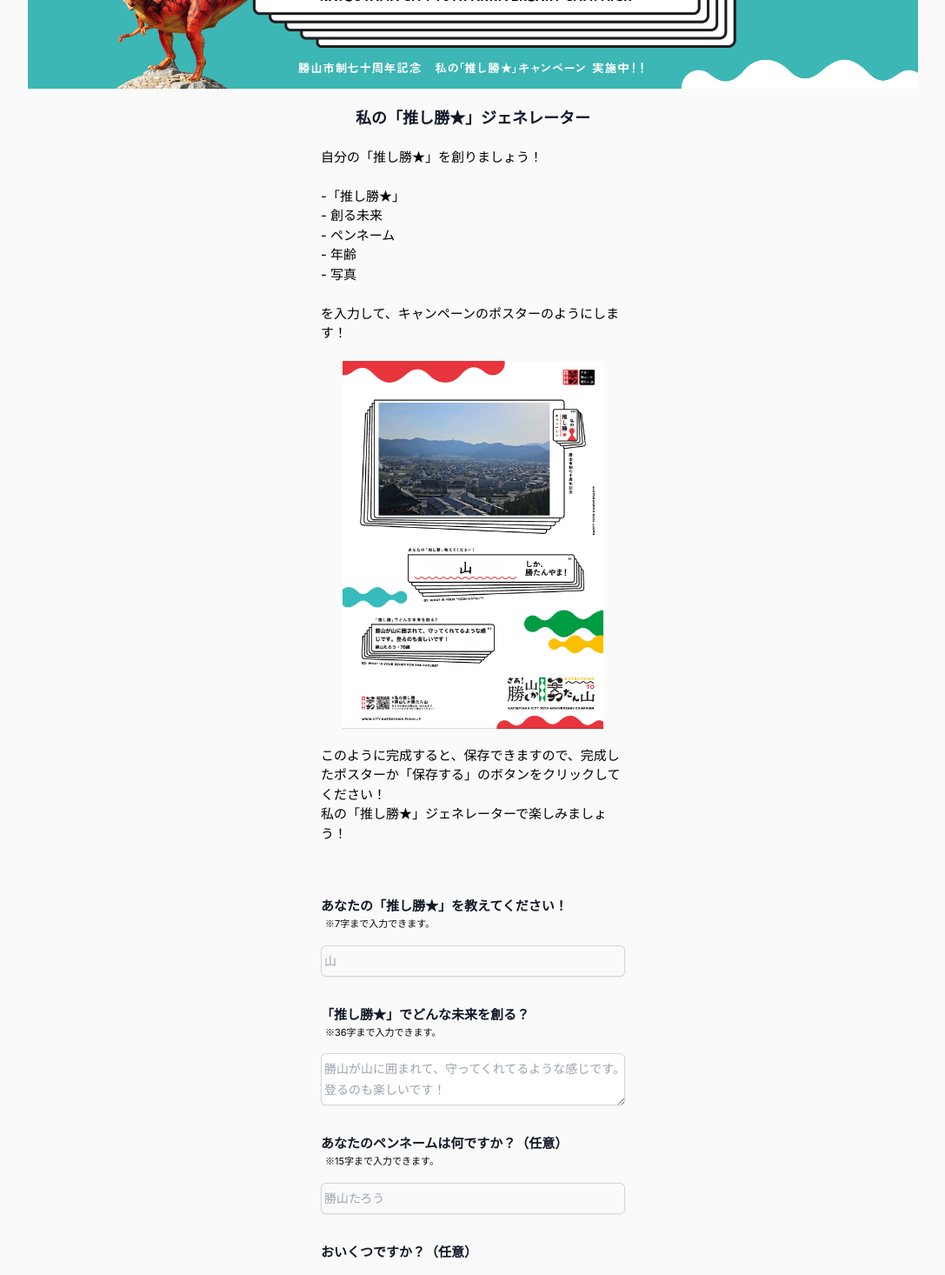
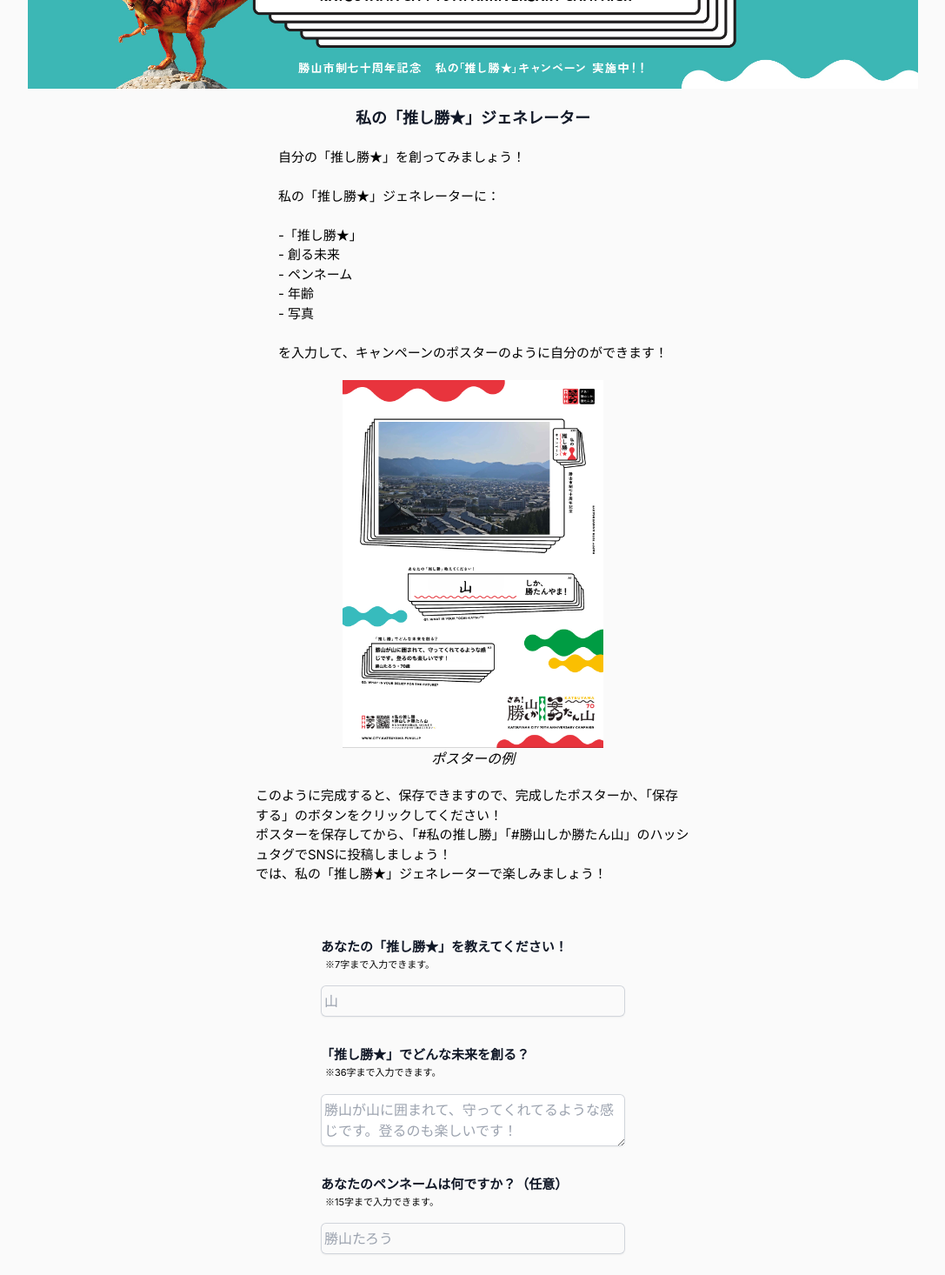
Before and after one commit to cicada-1/oshikatsu-maker-test, a Next.js app: page / in a window 1280 px wide. Shown: the part 180-1646 px from the top of the page at 87% size, without its empty margins (96-1183 px from the left). Built offline with nearby package versions, Linux system fonts and the light colour scheme.

Commit message:
Added some more detail to the explanation and made the poster example not part of the p tags

```diff
--- a/app/globals.css
+++ b/app/globals.css
@@ -37,8 +37,11 @@ body {
   /* Specify the correct path to the font files */
 }
 
+.heading {
+  max-width: 500px;
+}
+
 .explanation {
-  max-width: 350px;
   word-wrap: break-word;
   font-size: 15px;
 }
@@ -62,6 +65,10 @@ body {
 .form-note {
   font-size: 11px;
   padding-left: 5px;
+}
+
+.form-field {
+  max-width: 350px;
 }
 
 .age-container, .age {
--- a/app/page.tsx
+++ b/app/page.tsx
@@ -122,43 +122,53 @@ export default function Home(this: any) {
         />
       </a>
 
-      <div className="heading my-5 px-5 flex flex-col items-center">
+      <div className="heading m-5 flex flex-col items-center">
         <h1 className="form-title mb-5 font-bold leading-7 text-gray-900">私の「推し勝★」ジェネレーター</h1>
-        <p className="explanation flex flex-col items-center">
-          自分の「推し勝★」を創りましょう！<br /><br />
+        <p
+          className="explanation"
+          style={{ whiteSpace: 'pre-wrap' }}
+        >
+          自分の「推し勝★」を創ってみましょう！<br /> <br />
+          私の「推し勝★」ジェネレーターに：<br /> <br />
           -「推し勝★」<br />
           - 創る未来<br />
           - ペンネーム<br />
           - 年齢<br />
-          - 写真<br /><br />
-          を入力して、キャンペーンのポスターのようにします！
-          <img
-            className="poster-example my-5"
-            alt="not found"
-            src={posterExample.src}
-          />
-          このように完成すると、保存できますので、完成したポスターか「保存する」のボタンをクリックしてください！<br />
-          私の「推し勝★」ジェネレーターで楽しみましょう！
+          - 写真<br /> <br />
+          を入力して、キャンペーンのポスターのように自分のができます！
+        </p>
+          <div className="my-5 flex flex-col items-center">
+            <img
+              className="poster-example"
+              alt="not found"
+              src={posterExample.src}
+            />
+            <p className="image-note"><em>ポスターの例</em></p>
+          </div>
+        <p className="explanation">
+          このように完成すると、保存できますので、完成したポスターか、「保存する」のボタンをクリックしてください！<br />
+          ポスターを保存してから、「#私の推し勝」「#勝山しか勝たん山」のハッシュタグでSNSに投稿しましょう！<br />
+          では、私の「推し勝★」ジェネレーターで楽しみましょう！
         </p>
       </div>
 
       <form onSubmit={handleSubmit} className="p-5">
         <div className="space-y-5 flex flex-col items-center">
-          <div className="form mt-5 grid grid-cols-1 gap-x-6 gap-y-8 sm:grid-cols-6">
+          <div className="form mt-5 grid grid-cols-1 gap-x-6 gap-y-8">
             <div className="col-span-full">
               <label htmlFor="oshikatsu" className="form-heading block font-semibold leading-6 text-gray-900">
                 あなたの「推し勝★」を教えてください！
               </label>
               <p className="form-note">※7字まで入力できます。</p>
               <div className="mt-2">
-                <div className="flex mt-4 rounded-md shadow-sm ring-1 ring-inset ring-gray-300 focus-within:ring-2 focus-within:ring-inset focus-within:ring-indigo-600 sm:max-w-md">
+                <div className="form-field flex mt-4 rounded-md shadow-sm ring-1 ring-inset ring-gray-300 focus-within:ring-2 focus-within:ring-inset focus-within:ring-indigo-600">
                   <input
                     type="text"
                     name="oshikatsu"
                     id="oshikatsu"
                     value={formData.oshikatsu}
                     maxLength={7}
-                    className="oshikatsu block flex-1 rounded-md border-0 bg-transparent py-1.5 pl-1 text-gray-900 placeholder:text-gray-400 focus:ring-0 sm:text-sm sm:leading-6"
+                    className="oshikatsu block flex-1 rounded-md border-0 bg-transparent py-1.5 pl-1 text-gray-900 placeholder:text-gray-400 focus:ring-0"
                     placeholder="山"
                     required={true}
                     onInvalid={existenceValidity}
@@ -173,13 +183,13 @@ export default function Home(this: any) {
                 「推し勝★」でどんな未来を創る？
               </label>
               <p className="form-note">※36字まで入力できます。</p>
-              <div className="mt-2">
+              <div className="form-field mt-2">
                 <textarea
                   name="mirai"
                   id="mirai"
                   value={formData.mirai}
                   maxLength={36}
-                  className="mirai block w-full mt-4 rounded-md border-0 py-1.5 pl-1 text-gray-900 shadow-sm ring-1 ring-inset ring-gray-300 placeholder:text-gray-400 focus:ring-2 focus:ring-inset focus:ring-indigo-600 sm:text-sm sm:leading-6"
+                  className="mirai block w-full mt-4 rounded-md border-0 py-1.5 pl-1 text-gray-900 shadow-sm ring-1 ring-inset ring-gray-300 placeholder:text-gray-400 focus:ring-2 focus:ring-inset focus:ring-indigo-600"
                   placeholder="勝山が山に囲まれて、守ってくれてるような感じです。登るのも楽しいです！"
                   required={true}
                   onInvalid={existenceValidity}
@@ -194,14 +204,14 @@ export default function Home(this: any) {
               </label>
               <p className="form-note">※15字まで入力できます。</p>
               <div className="mt-2">
-                <div className="flex mt-4 rounded-md shadow-sm ring-1 ring-inset ring-gray-300 focus-within:ring-2 focus-within:ring-inset focus-within:ring-indigo-600 sm:max-w-md">
+                <div className="form-field flex mt-4 rounded-md shadow-sm ring-1 ring-inset ring-gray-300 focus-within:ring-2 focus-within:ring-inset focus-within:ring-indigo-600">
                   <input
                     type="text"
                     name="penname"
                     id="penname"
                     value={formData.penname}
                     maxLength={15}
-                    className="pen-name block flex-1 rounded-md border-0 bg-transparent py-1.5 pl-1 text-gray-900 placeholder:text-gray-400 focus:ring-0 sm:text-sm sm:leading-6"
+                    className="pen-name block flex-1 rounded-md border-0 bg-transparent py-1.5 pl-1 text-gray-900 placeholder:text-gray-400 focus:ring-0"
                     placeholder="勝山たろう"
                     onChange={pennameChangeHandler}
                   />
@@ -236,7 +246,7 @@ export default function Home(this: any) {
                 写真をアップしてください。
               </label>
               <p className="form-note">※テンプレートの写真スペースは横になっているので、縦の写真をアップする場合、全部が表示されない可能性があります。</p>
-              <div className="mt-4">
+              <div className="form-field mt-4">
                 {selectedImage && (
                   <div>
                     <img
```
